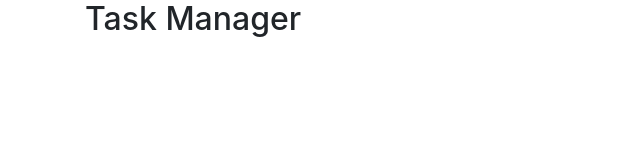
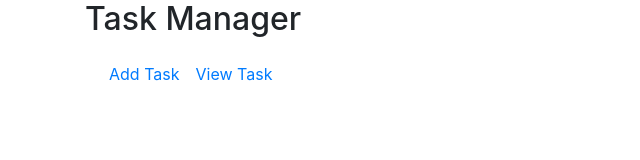
Before and after one commit to WilsonBritto/TaskManager_FrontEnd, an Angular app: page / in a window 1280 px wide. Shown: the top 160 px of the page, without its empty margins (0-640 px from the left). Built offline with nearby package versions, Linux system fonts and the light colour scheme.

Commit message:
Updated Navbar

```diff
--- a/src/app/app.component.html
+++ b/src/app/app.component.html
@@ -1,3 +1,4 @@
 <div class="container">
   <h2>Task Manager</h2>
+  <app-nav-bar></app-nav-bar>
 </div>
--- a/src/app/nav-bar/nav-bar.component.html
+++ b/src/app/nav-bar/nav-bar.component.html
@@ -1,3 +1,13 @@
-<p>
-  nav-bar works!
-</p>
+<nav class="navbar navbar-expand-sm">
+
+  <!-- Links -->
+  <ul class="navbar-nav">
+    <li class="nav-item">
+      <a class="nav-link" href="#">Add Task</a>
+    </li>
+    <li class="nav-item">
+      <a class="nav-link" href="#">View Task</a>
+    </li>
+  </ul>
+
+</nav>
```
